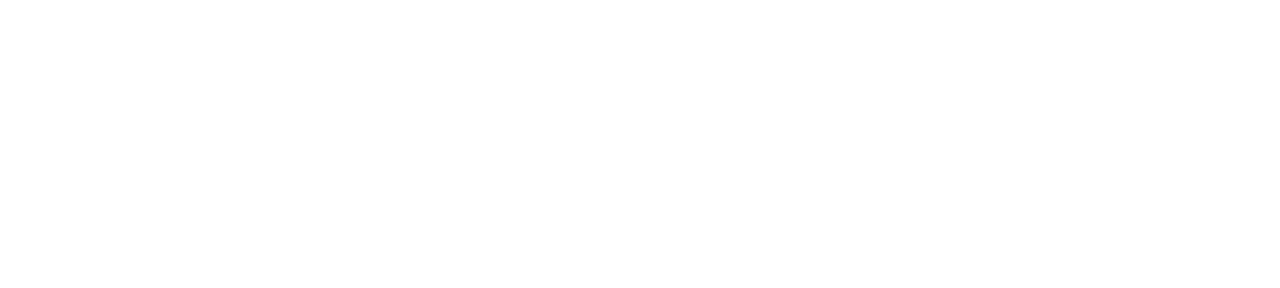
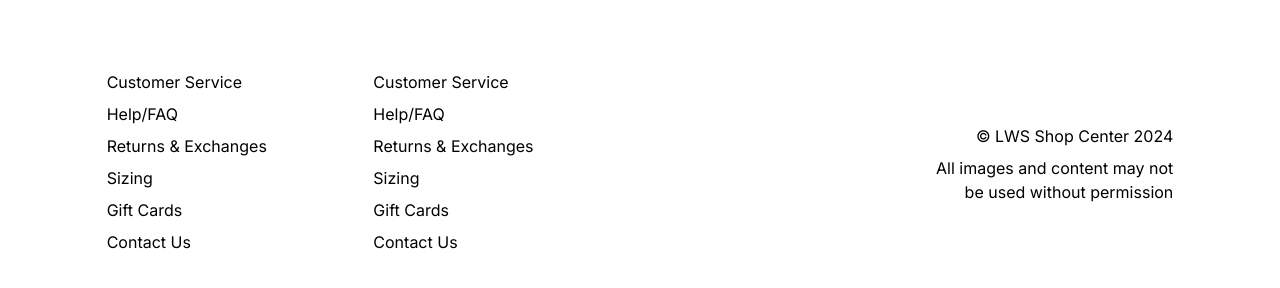
Before and after one commit to masud040/shop-center, a Next.js app: page / in a window 1280 px wide. Shown: the part 2603-2891 px from the top of the page. Before the commit the page ends 2609 px from the top, so only its background shows below. Built offline with nearby package versions, Linux system fonts and the light colour scheme.

Commit message:
implement category page

```diff
--- /dev/null
+++ b/app/category/[categoryName]/layout.js
@@ -0,0 +1,19 @@
+import Sidebar from "@/components/Sidebar";
+
+const CategoryLayout = ({ children }) => {
+  return (
+    <div>
+      <header class="h-[500px] bg-center flex flex-col-reverse bg-cover w-full bg-[url('/header.webp')]"></header>
+      <main>
+        <section class="w-11/12 lg:w-10/12 max-w-7xl mx-auto py-0 lg:py-10 lg:flex justify-between items-start">
+          <Sidebar />
+          <div class="sticky top-0 right-0 w-full lg:w-10/12 grid grid-cols-2 gap-4 lg:grid-cols-3 my-4 lg:my-10">
+          {children}
+          </div>
+        </section>
+      </main>
+    </div>
+  );
+};
+
+export default CategoryLayout;
--- /dev/null
+++ b/app/category/[categoryName]/page.js
@@ -0,0 +1,5 @@
+const CategoryDetails = ({ params: { categoryName } }) => {
+  return <div>This product in this category {categoryName}</div>;
+};
+
+export default CategoryDetails;
--- a/app/page.js
+++ b/app/page.js
@@ -1,3 +1,4 @@
+import Footer from "@/components/Footer";
 import Header from "@/components/Header";
 import ProductsList from "@/components/ProductsList";
 
@@ -6,6 +7,7 @@
     <>
       <Header />
       <ProductsList />
+      <Footer />
     </>
   );
 }
--- /dev/null
+++ b/components/Footer.jsx
@@ -0,0 +1,36 @@
+const Footer = () => {
+  return (
+    <footer class="w-11/12 lg:w-10/12 mx-auto flex flex-wrap items-center justify-between py-10 lg:py-16">
+      <div class="w-6/12 lg:w-3/12">
+        <p>Customer Service</p>
+        <button class="block mt-2">Help/FAQ</button>
+        <button class="block mt-2">Returns & Exchanges</button>
+        <button class="block mt-2">Sizing</button>
+        <button class="block mt-2">Gift Cards</button>
+        <button class="block mt-2">Contact Us</button>
+      </div>
+      <div class="w-6/12 lg:w-3/12">
+        <p>Customer Service</p>
+        <button class="block mt-2">Help/FAQ</button>
+        <button class="block mt-2">Returns & Exchanges</button>
+        <button class="block mt-2">Sizing</button>
+        <button class="block mt-2">Gift Cards</button>
+        <button class="block mt-2">Contact Us</button>
+      </div>
+      <div class="w-full lg:w-6/12 mt-10 lg:mt-1">
+        <div class="flex justify-end items-center gap-5">
+          <div class="lg:w-[250px]">
+            <span class="block text-center lg:text-right">
+              © LWS Shop Center 2024
+            </span>
+            <p class="text-center lg:text-right mt-2">
+              All images and content may not be used without permission
+            </p>
+          </div>
+        </div>
+      </div>
+    </footer>
+  );
+};
+
+export default Footer;
--- a/components/ProductCard.jsx
+++ b/components/ProductCard.jsx
@@ -27,7 +27,7 @@
           {title}
         </Link>
         <span class="text-[#919090]">
-          <Link href="./category.html">({category})</Link>
+          <Link href={`/category/${category}`}>({category})</Link>
         </span>
       </h2>
       <p class="text-[#919090] text-sm ">{description}</p>
--- a/components/ProductDetailsPage.jsx
+++ b/components/ProductDetailsPage.jsx
@@ -1,4 +1,5 @@
 import Image from "next/image";
+import Link from "next/link";
 import CustomImageSlider from "./CustomImageSlider";
 
 const ProductDetailsPage = ({ productDetails }) => {
@@ -9,12 +10,11 @@
     price,
     discountPercentage,
     rating,
-    stock,
-    brand,
     category,
     thumbnail,
     images,
   } = productDetails || {};
+
   const discount = price * (discountPercentage / 100);
   const mainPrice = price - discount;
   const ratings = [...Array(Math.round(rating)).keys()];
@@ -27,7 +27,12 @@
             <h1 className="font-serif text-xl italic font-semibold lg:text-3xl">
               {title}
             </h1>
-            <span className="text-[#919090] my-3">{category}</span>
+            <Link
+              href={`/category/${category}`}
+              className="text-[#919090] my-3"
+            >
+              {category}
+            </Link>
             <div className="flex items-center justify-start gap-1 mt-3">
               {ratings?.map((ind) => (
                 <Image
--- /dev/null
+++ b/components/Sidebar.jsx
@@ -0,0 +1,19 @@
+import { getAllCategory } from "@/utils";
+import Link from "next/link";
+
+const Sidebar = () => {
+  const allCategory = getAllCategory();
+  console.log(allCategory);
+  return (
+    <div className="flex items-center justify-between w-full my-10 lg:block lg:w-2/12 lg:my-0 lg:mt-4">
+      <Link
+        href={`/category/`}
+        className="box-border block h-6 mt-4 border-black hover:border-b"
+      >
+        All
+      </Link>
+    </div>
+  );
+};
+
+export default Sidebar;
--- a/utils/index.js
+++ b/utils/index.js
@@ -15,3 +15,6 @@
     return {};
   }
 }
+export function getAllCategory() {
+  const arr = [];
+}
```
